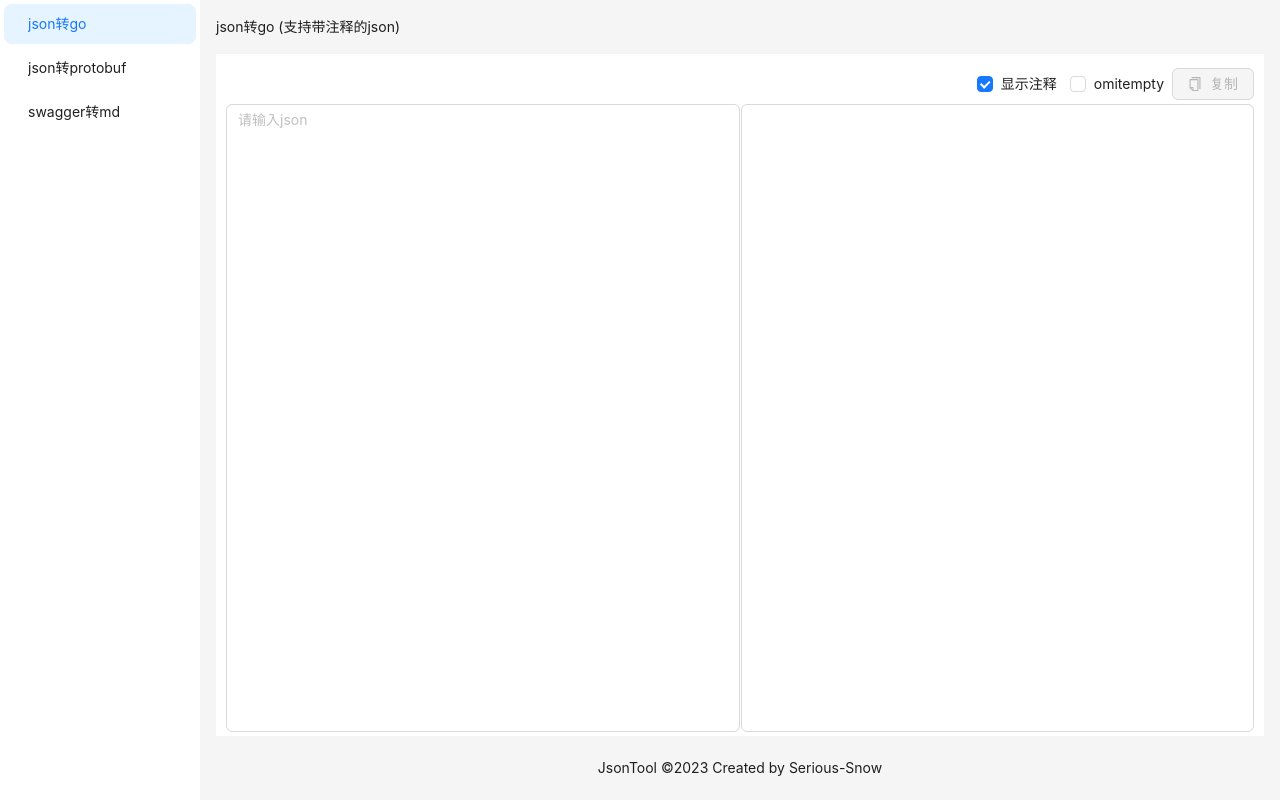
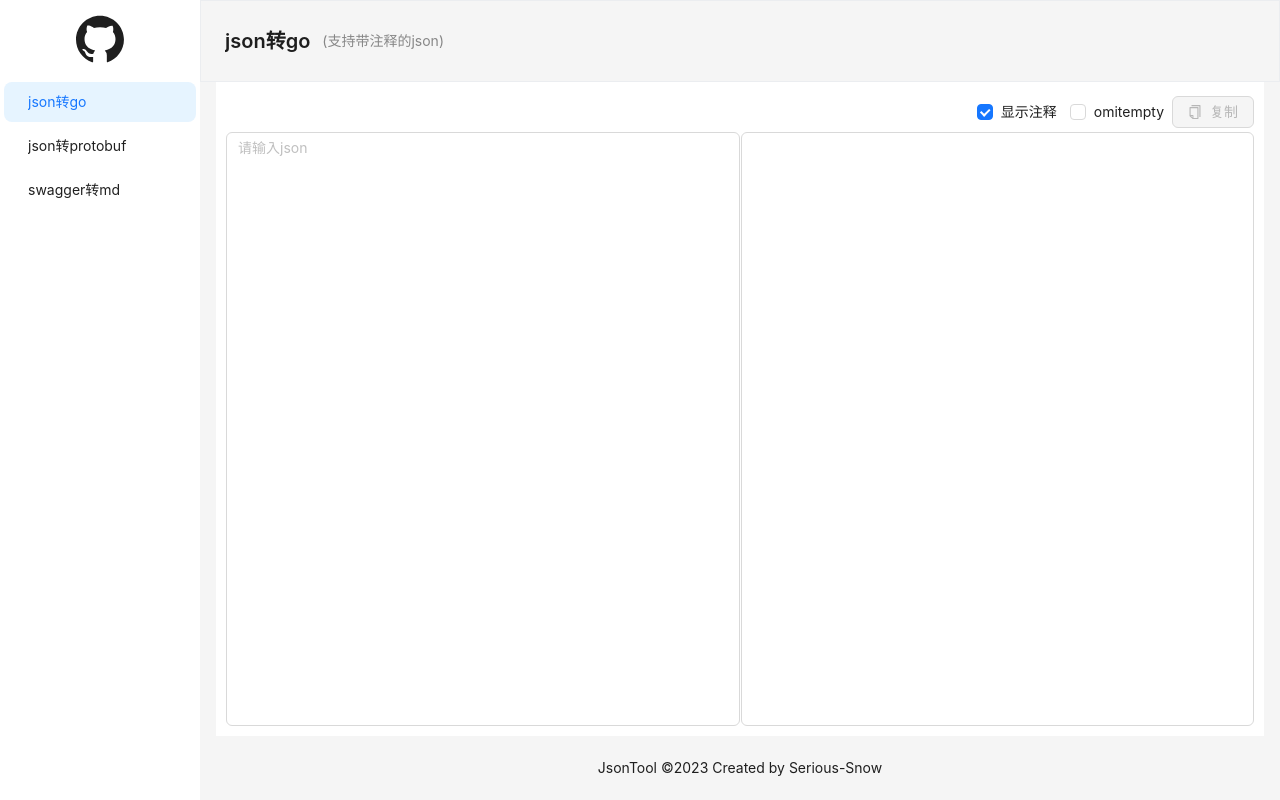
Before and after one commit to serious-snow/jsontool, a Vue app: page /json2go in a window 1280 px wide. Built offline with nearby package versions, Linux system fonts and the light colour scheme; what @highlightjs/vue-plugin would draw is missing.

Commit message:
feat: 增加github图标

```diff
--- a/src/App.vue
+++ b/src/App.vue
@@ -2,10 +2,13 @@
   <a-layout style="min-height: 100vh;height: 100%">
     <a-layout>
       <a-layout-sider v-model:collapsed="collapsed" width="200" style="background: #fff">
+        <div class="logo" @click="openGithub()">
+          <GithubOutlined :style="{fontSize: '48px'}"/>
+        </div>
         <a-menu mode="inline"
                 theme="light"
                 :selectedKeys="[route.path]"
-                :style="{ height: '100%', borderRight: 0 }">
+                :style="{ borderRight: 0 }">
           <template v-for="item in routes" :key="item.path"
 
           >
@@ -40,13 +43,21 @@
 
 
       <a-layout>
+        <a-page-header
+            style="border: 1px solid rgb(235, 237, 240)"
+            :title="route.meta.title"
+            :sub-title="route.meta.description"
+            @back="() => null"
+            :back-icon="false"
+        />
         <!--        <a-layout-header style="background: #fff; padding: 0" />-->
         <a-layout-content style="margin: 0 16px">
-          <a-breadcrumb style="margin: 16px 0">
-            <a-breadcrumb-item>{{ `${route.meta.title} ${route.meta.describe}`}}</a-breadcrumb-item>
-          </a-breadcrumb>
+
+          <!--          <a-breadcrumb style="margin: 16px 0">-->
+          <!--            <a-breadcrumb-item>{{ `${route.meta.title} ${route.meta.description}`}}</a-breadcrumb-item>-->
+          <!--          </a-breadcrumb>-->
           <div
-              :style="{ display:'flex', background: '#fff',maxHeight:'calc(100% - 24px)', minHeight: 'calc(100% - 48px)' }">
+              :style="{ display:'flex', background: '#fff',maxHeight:'100%', minHeight: '100%' }">
             <router-view v-slot="{ Component }">
               <keep-alive v-if="route.meta.keepAlive">
                 <component :is="Component"/>
@@ -64,6 +75,7 @@
 </template>
 <script setup>
 import {routes} from '@/router/router'
+import {GithubOutlined} from "@ant-design/icons-vue"
 
 import {ref} from 'vue';
 import {useRoute} from "vue-router";
@@ -73,15 +85,21 @@ const collapsed = ref(false)
 // let selectedKeys = ref(['0']);
 const route = useRoute()
 
-
-
+const openGithub = () => {
+  window.open('https://github.com/serious-snow/jsontool', '_blank')
+}
 // let collapsed = ref(false);
 </script>
 <style scoped>
-#components-layout-demo-side .logo {
-  height: 32px;
-  margin: 16px;
+.logo {
+  height: 62px;
+  margin: 8px;
   background: rgba(255, 255, 255, 0.3);
+  display: flex;
+  flex-direction: row;
+  align-items: center;
+  justify-content: center;
+  cursor: pointer;
 }
 
 .site-layout .site-layout-background {
--- a/src/router/router.js
+++ b/src/router/router.js
@@ -15,7 +15,7 @@ const routes = [
     meta: {
       title: "json转go",
       keepAlive: true,
-      describe: "(支持带注释的json)"
+      description: "(支持带注释的json)"
     }
   },
   {
@@ -25,7 +25,7 @@ const routes = [
     meta: {
       title: "json转protobuf",
       keepAlive: true,
-      describe: "(支持带注释的json)"
+      description: "(支持带注释的json)"
     }
   },
   {
@@ -35,7 +35,7 @@ const routes = [
     meta: {
       title: "swagger转md",
       keepAlive: true,
-      describe: ""
+      description: ""
     }
   },
 ]
```
